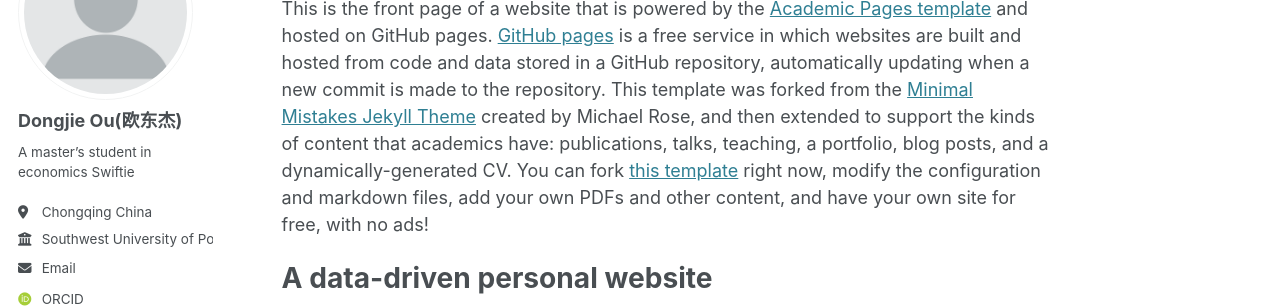
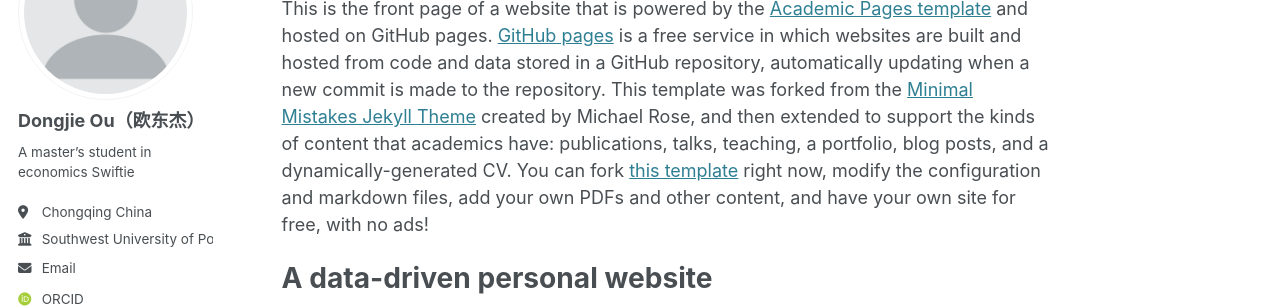
Before and after one commit to oudongjie2001/oudongjie2001.github.io, a Jekyll site: the page built from _pages/about.md, in a window 1280 px wide. Shown: the part 181-489 px from the top of the page. Built offline with Jekyll 4.4.1, drawn with Linux system fonts in a browser that asks for light colours; some web fonts are replaced.

```diff
--- a/_config.yml
+++ b/_config.yml
@@ -23,7 +23,7 @@ repository               : "academicpages/academicpages.github.io"
 author:
   # Biographic information
   avatar           : "profile.png"
-  name             : "Dongjie Ou(欧东杰)"
+  name             : "Dongjie Ou（欧东杰）"
   pronouns         : # example: "she/her"
   bio              : "A master’s student in economics
 Swiftie"
```
